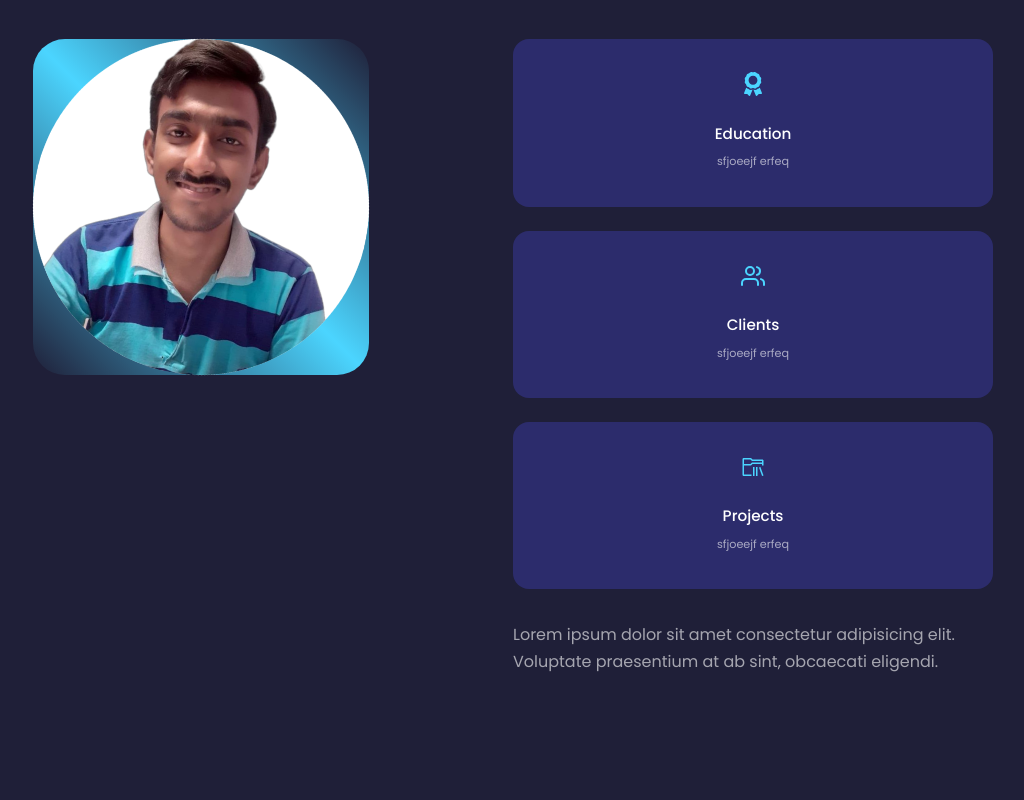
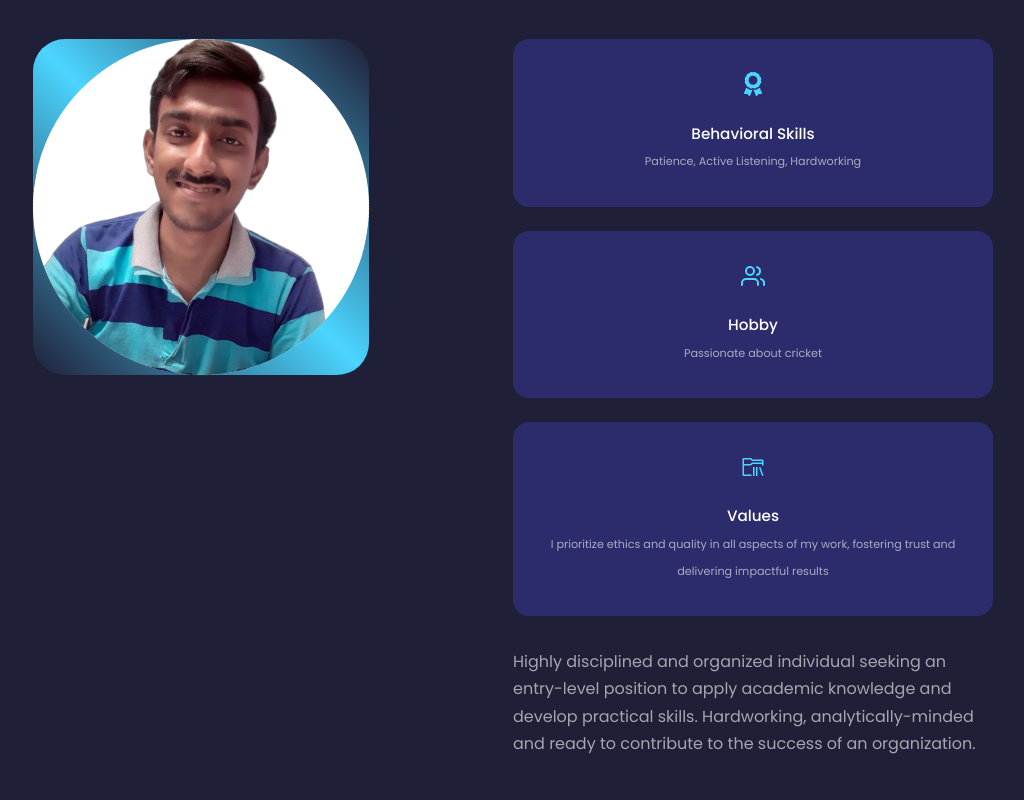
Before and after one commit to Prateek-2003/reactportfoliowebsite, a React (Create React App) app: page / in a window 1280 px wide. Shown: the part 1000-1800 px from the top of the page, without its empty margins (127-1151 px from the left). Built offline with nearby package versions, Linux system fonts and the light colour scheme.

Commit message:
Update about.jsx

```diff
--- a/src/components/about/about.jsx
+++ b/src/components/about/about.jsx
@@ -21,23 +21,25 @@ const about = () => {
           <div className="about_cards">
             <article className='about_card'>
               <FaAward className='about_icon'/>
-              <h5>Education</h5>
-              <small>sfjoeejf erfeq</small>
+              <h5>Behavioral Skills</h5>
+              <small>Patience, Active Listening, Hardworking</small>
             </article>
 
             <article className='about_card'>
               <FiUsers className='about_icon'/>
-              <h5>Clients</h5>
-              <small>sfjoeejf erfeq</small>
+              <h5>Hobby</h5>
+              <small>Passionate about cricket</small>
             </article>
 
             <article className='about_card'>
               <VscFolderLibrary className='about_icon'/>
-              <h5>Projects</h5>
-              <small>sfjoeejf erfeq</small>
+              <h5>Values</h5>
+              <small>I prioritize ethics and quality in all aspects of my work, fostering trust and delivering impactful results</small>
             </article>
           </div>
-          <p>Lorem ipsum dolor sit amet consectetur adipisicing elit. Voluptate praesentium at ab sint, obcaecati eligendi.</p>
+          <p>Highly disciplined and organized individual seeking an entry-level position to apply
+academic knowledge and develop practical skills. Hardworking, analytically-minded
+and ready to contribute to the success of an organization.</p>
         </div>
       </div>
     </section>
```
